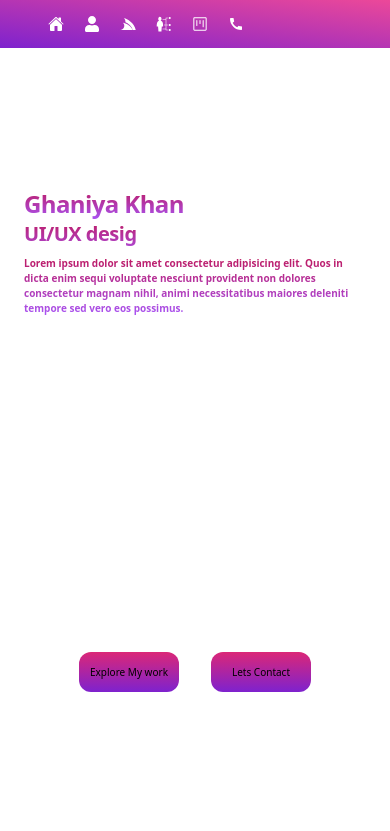
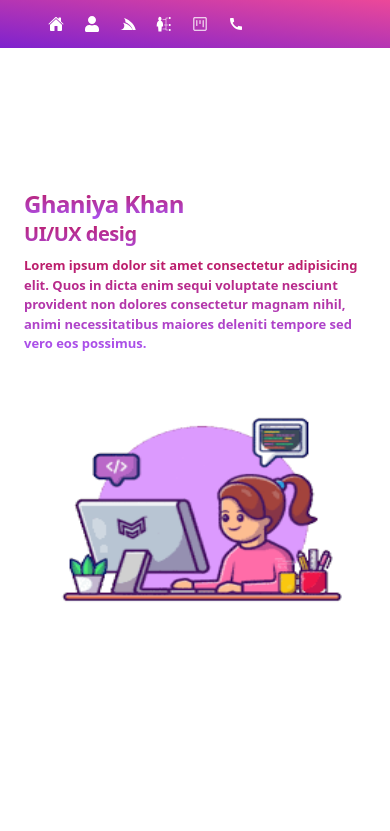
Before and after one commit to Ghaniya08/portfolioghaniyakhan, a Next.js app: page / in a window 390 px wide. Shown: the top 831 px of the page. Built offline with nearby package versions, Linux system fonts and the light colour scheme.

Commit message:
Update Hero.tsx

```diff
--- a/src/components/Hero.tsx
+++ b/src/components/Hero.tsx
@@ -49,13 +49,13 @@ const Hero = () => {
                 }
             }/>
         </h1>
-        <p className='lg:w-[400px] lg:text-[15px] text-[10px] font-semibold bg-gradient-to-t bg-clip-text from-purple-500 to-pink-700 text-transparent'>Lorem ipsum dolor sit amet consectetur adipisicing elit. Quos in dicta enim sequi voluptate nesciunt provident non dolores consectetur magnam nihil, animi necessitatibus maiores deleniti tempore sed vero eos possimus.</p>
+        <p className='lg:w-[400px] lg:text-[15px] text-[13px] font-semibold bg-gradient-to-t bg-clip-text from-purple-500 to-pink-700 text-transparent'>Lorem ipsum dolor sit amet consectetur adipisicing elit. Quos in dicta enim sequi voluptate nesciunt provident non dolores consectetur magnam nihil, animi necessitatibus maiores deleniti tempore sed vero eos possimus.</p>
       </div>
       <div >
-        <Image src={home} alt='homepage' width={800} height={800} className=' w-[400px] h-[300px] lg:block hidden'/>
+        <Image src={home} alt='homepage' width={800} height={800} className=' w-[400px] h-[300px] '/>
       </div>
      </div>
-     <div className='-mt-[380px] text-center'>
+     <div className='lg:-mt-[380px] -mt-[50px] text-center'>
       <button className='rounded-xl bg-gradient-to-t from-purple-700 to-pink-600 lg:w-[150px] lg:h-[50px] w-[100px] h-[40px] lg:text-[15px] text-[10px] mr-4'>Explore My work</button>
       <button className='rounded-xl bg-gradient-to-t from-purple-700 to-pink-600 lg:w-[150px] lg:h-[50px] w-[100px] h-[40px] lg:text-[15px] text-[10px] ml-4'>Lets Contact</button>
      </div>
```
